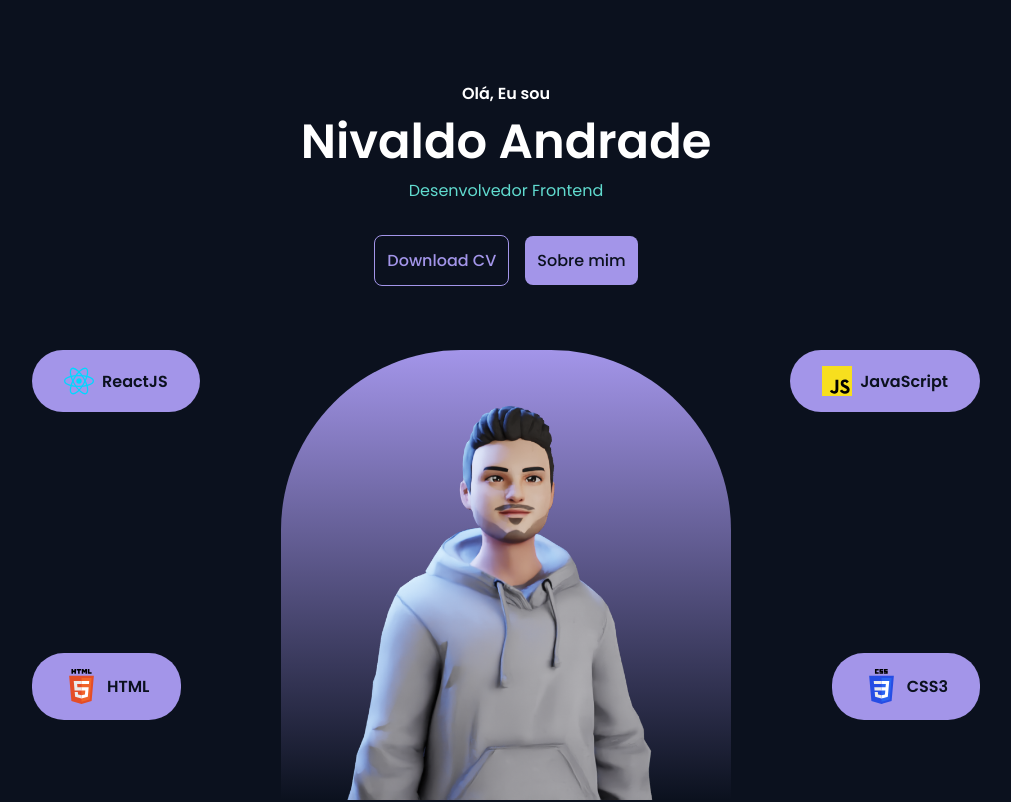
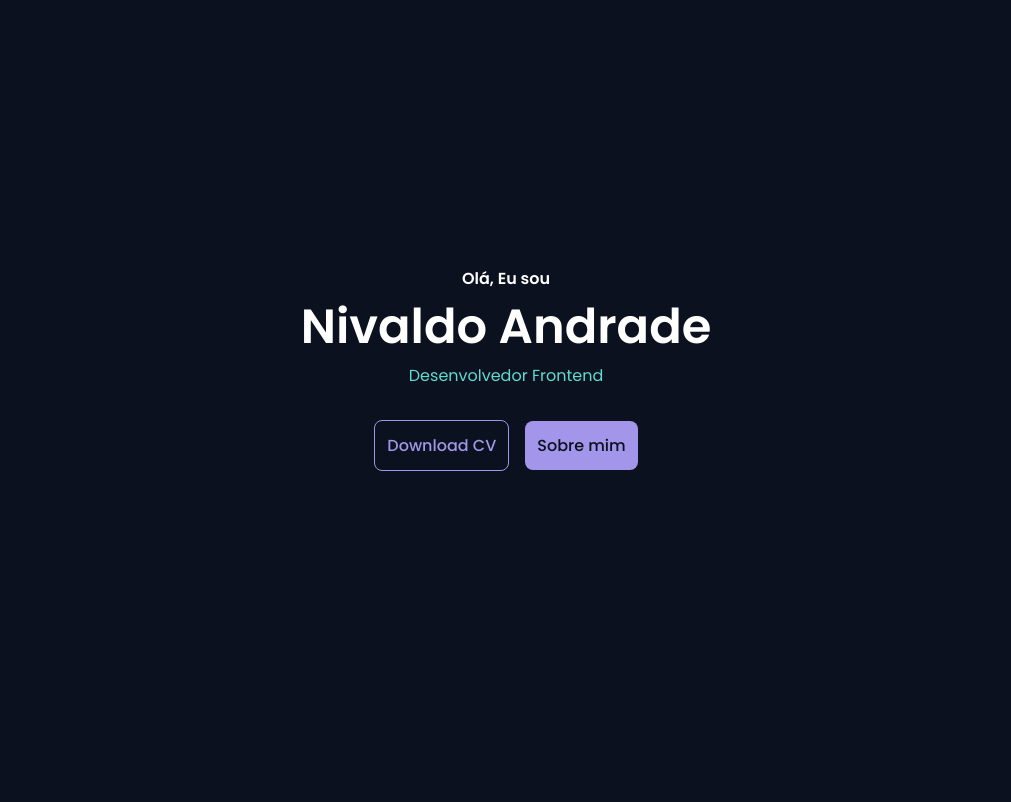
Before and after one commit to nivaldoandrade/portfolio-nivaldoandrade, a Next.js app: page / in a window 1280 px wide. Shown: the top 802 px of the page, without its empty margins (134-1145 px from the left). Built offline with nearby package versions, Linux system fonts and the light colour scheme.

Commit message:
add media screen for orientation: landscape

```diff
--- a/src/components/Into/styles.module.scss
+++ b/src/components/Into/styles.module.scss
@@ -151,3 +151,15 @@
     height: 19rem;
   }
 }
+
+@media (orientation: landscape)
+and (max-device-height: 600px) {
+  .intoContainer {
+    justify-content: center !important;
+  }
+
+  .imgContainer {
+    display: none;
+    visibility: hidden;
+  }
+}
```
